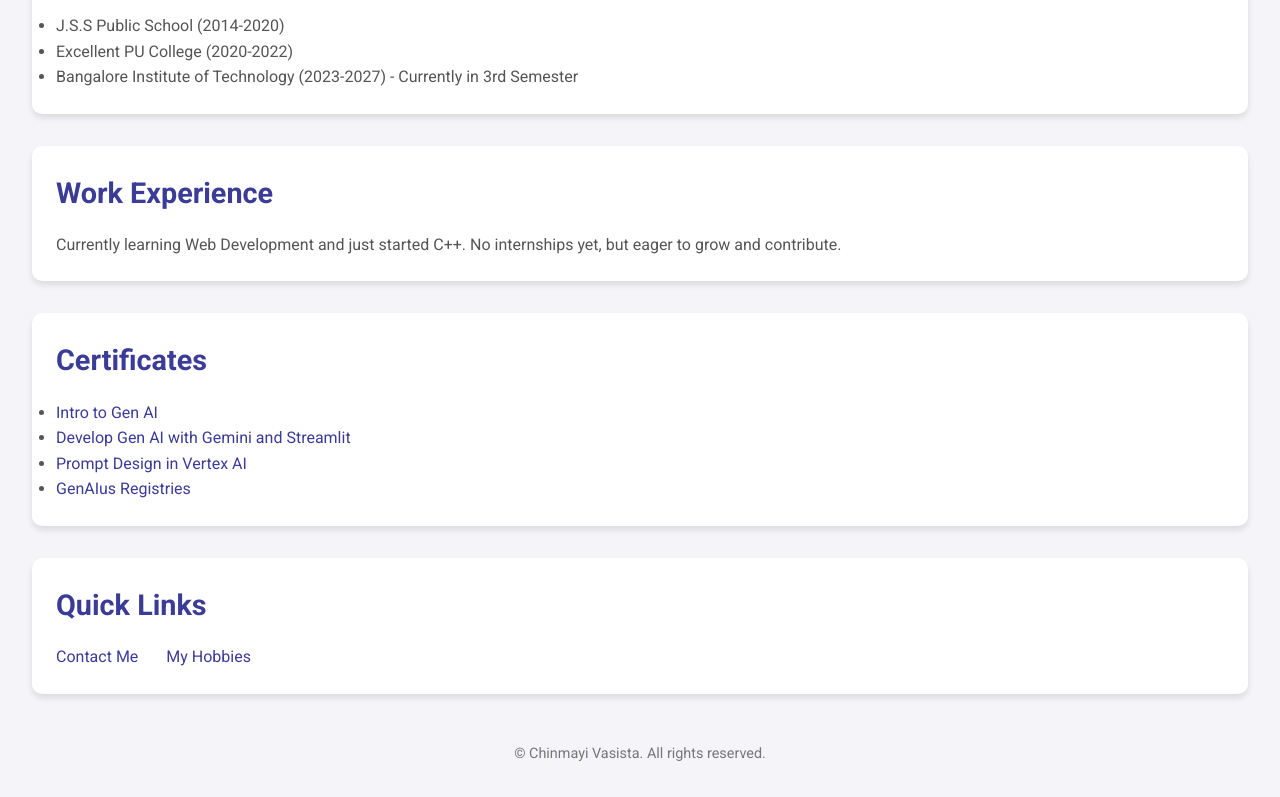
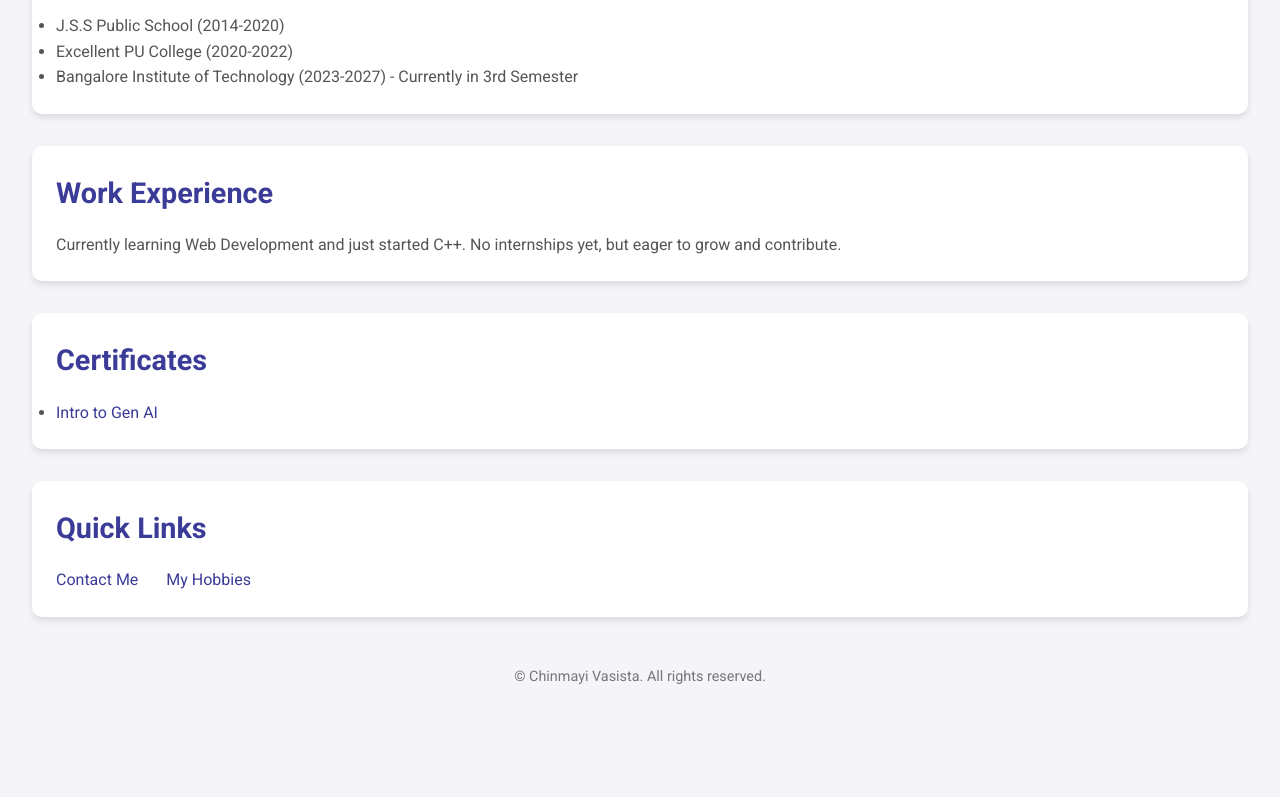
Before and after one commit to chinmayivasista-gthub/portfolio, a plain HTML site: page index.html in a window 1280 px wide. Shown: the part 741-1538 px from the top of the page. After the commit the page ends 1461 px from the top, so only its background shows below. Drawn offline with Linux system fonts and the light colour scheme.

Commit message:
Update index.html

```diff
--- a/index.html
+++ b/index.html
@@ -96,9 +96,7 @@
       <h2>Certificates</h2>
       <ul>
         <li><a href="https://www.cloudskillsboost.google/public_profiles/f9c15c59-431e-4e88-963e-bc73979d981d/badges/9000200" target="_blank">Intro to Gen AI</a></li>
-        <li><a href="https://www.cloudskillsboost.google/public_profiles/f9c15c59-431e-4e88-963e-bc73979d981d/badges/8987522" target="_blank">Develop Gen AI with Gemini and Streamlit</a></li>
-        <li><a href="https://www.cloudskillsboost.google/public_profiles/f9c15c59-431e-4e88-963e-bc73979d981d/badges/8936142" target="_blank">Prompt Design in Vertex AI</a></li>
-        <li><a href="https://www.cloudskillsboost.google/public_profiles/f9c15c59-431e-4e88-963e-bc73979d981d/badges/8999797" target="_blank">GenAIus Registries</a></li>
+
       </ul>
     </section>
 
```
